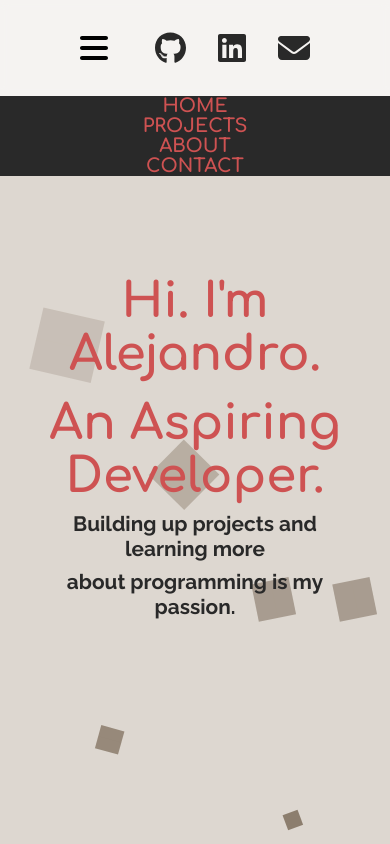
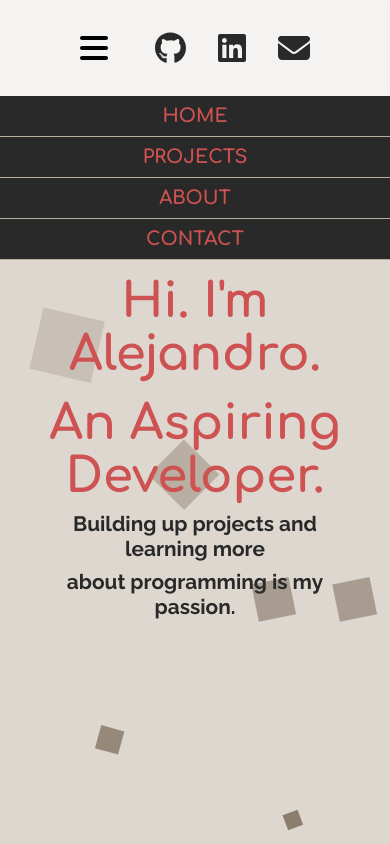
Before and after one commit to AlejandroV01/portfolio, a React (Create React App) app: page / in a window 390 px wide. Both pictures are taken after a click on the element 94 px from the left and 48 px from the top of the page. Shown: the top 844 px of the page. Built offline with nearby package versions, Linux system fonts and the light colour scheme.

Commit message:
Add Dropdown

```diff
--- a/src/components/navbar/navbar.css
+++ b/src/components/navbar/navbar.css
@@ -1,17 +1,19 @@
+.containerOfNav {
+  position: fixed;
+  top: 0;
+  width: 100%;
+  z-index: 999999;
+}
 .nav {
   z-index: 3000;
-  position: relative;
   display: flex;
   justify-content: space-between;
   background-color: whitesmoke;
   padding: 2rem 5rem !important;
-  align-items: center;
-  top: 0;
-  position: sticky;
   background-color: rgba(255, 255, 255, 0.705);
   backdrop-filter: blur(5px);
+  align-items: center;
 }
-
 .navLeft {
   display: flex;
 }
@@ -34,12 +36,13 @@ p {
 
 .burgerMenuDiv > a {
   background-color: #292929;
-  width: 100%;
   display: flex;
   flex-direction: column;
   align-items: center;
   text-decoration: none;
   cursor: pointer;
+  padding: 10px;
+  border-bottom: 1px #baaea0 solid;
 }
 .hamburgerDiv {
   display: none;
--- a/src/components/navbar/navbar.js
+++ b/src/components/navbar/navbar.js
@@ -1,15 +1,32 @@
 import { faGithub, faLinkedin } from "@fortawesome/free-brands-svg-icons";
 import { faBars, faEnvelope } from "@fortawesome/free-solid-svg-icons";
 import { FontAwesomeIcon } from "@fortawesome/react-fontawesome";
+import { motion } from "framer-motion";
 import { React, useState } from "react";
 import "./navbar.css";
 
 const Nav = () => {
   const [showMenu, setShowMenu] = useState(false);
-  const handleMenu = () => {
+  const handleShowMenu = () => {
     setShowMenu((prev) => !prev);
   };
+
   console.log(showMenu);
+  const container = {
+    hidden: { opacity: 0 },
+    show: {
+      opacity: 1,
+      transition: {
+        staggerChildren: 0.2,
+      },
+    },
+  };
+
+  const item = {
+    hidden: { opacity: 0 },
+    show: { opacity: 1 },
+  };
+
   return (
     <div className="containerOfNav">
       <nav className="container scrolled nav">
@@ -27,7 +44,7 @@ const Nav = () => {
             <p className="nav-last navBarP">Contact</p>
           </a>
         </div>
-        <div className="hamburgerDiv" onClick={handleMenu}>
+        <div className="hamburgerDiv" onClick={handleShowMenu}>
           <FontAwesomeIcon icon={faBars} size="2x" />
         </div>
         <div className="socials flex">
@@ -68,20 +85,33 @@ const Nav = () => {
       </nav>
       {showMenu ? (
         <>
-          <div className="burgerMenuDiv">
-            <a href="#toHome">
+          <motion.div
+            className="burgerMenuDiv"
+            variants={container}
+            initial="hidden"
+            animate="show"
+          >
+            <motion.a href="#toHome" variants={item} onClick={handleShowMenu}>
               <h3>HOME</h3>
-            </a>
-            <a href="#toProjects">
+            </motion.a>
+            <motion.a
+              href="#toProjects"
+              variants={item}
+              onClick={handleShowMenu}
+            >
               <h3>PROJECTS</h3>
-            </a>
-            <a href="#toAbout">
+            </motion.a>
+            <motion.a href="#toAbout" variants={item} onClick={handleShowMenu}>
               <h3>ABOUT</h3>
-            </a>
-            <a href="#toContact">
+            </motion.a>
+            <motion.a
+              href="#toContact"
+              variants={item}
+              onClick={handleShowMenu}
+            >
               <h3>CONTACT</h3>
-            </a>
-          </div>
+            </motion.a>
+          </motion.div>
         </>
       ) : (
         <h1> </h1>
```
